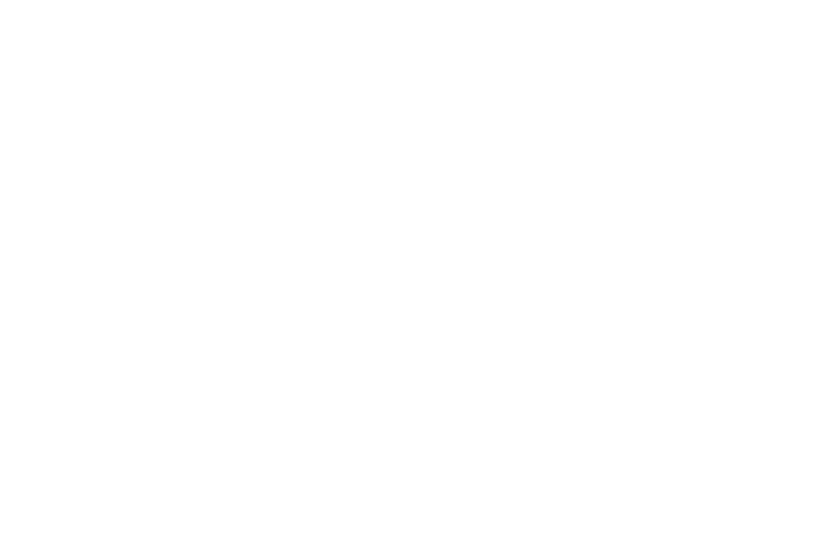
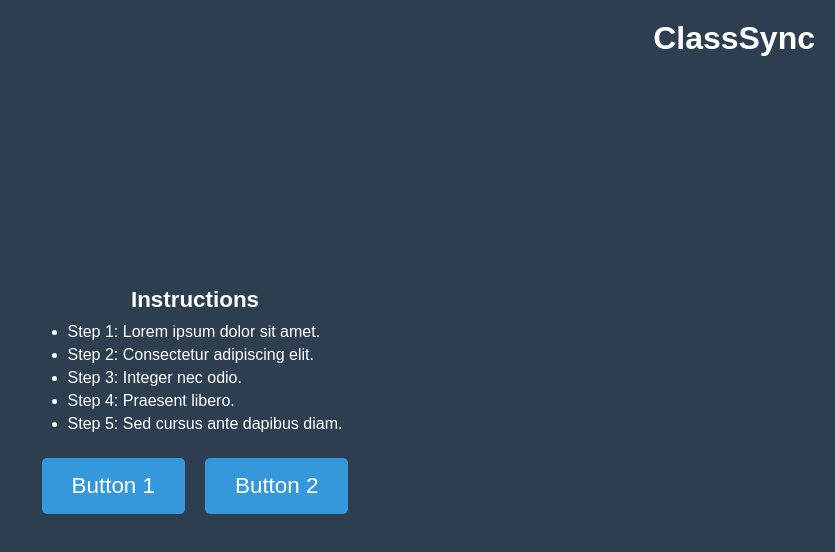
Before and after one commit to RyanHarang/ClassSync, a plain HTML site: page html/index.html in a window 1280 px wide. Shown: the whole page, without its empty margins (445-1280 px from the left). Drawn offline with Linux system fonts and the light colour scheme.

Commit message:
creating boilerplate

```diff
--- /dev/null
+++ b/css/styles.css
@@ -0,0 +1,68 @@
+* {
+  margin: 0;
+  padding: 0;
+  box-sizing: border-box;
+}
+
+body {
+  height: 100vh;
+  display: flex;
+  justify-content: center;
+  align-items: center;
+  background-color: #2c3e50;
+  font-family: Arial, sans-serif;
+}
+
+.title {
+  position: absolute;
+  top: 20px;
+  right: 20px;
+  font-size: 2rem;
+  color: white;
+  font-weight: bold;
+}
+
+.content {
+  display: flex;
+  flex-direction: column;
+  justify-content: center;
+  align-items: center;
+  text-align: center;
+  color: white;
+}
+
+.subtitle {
+  font-size: 1.4rem;
+  margin-bottom: 10px;
+}
+
+.instructions-list {
+  list-style-type: disc;
+  padding-left: 20px;
+  margin-bottom: 20px;
+  text-align: left;
+}
+
+.instruction {
+  margin-bottom: 5px;
+}
+
+.btn-container {
+  display: flex;
+  gap: 20px;
+}
+
+.btn {
+  padding: 15px 30px;
+  border: none;
+  border-radius: 5px;
+  background-color: #3498db;
+  color: white;
+  font-size: 1.4rem;
+  cursor: pointer;
+  transition: background-color 0.3s ease;
+}
+
+.btn:hover {
+  background-color: #2980b9;
+}
--- a/html/index.html
+++ b/html/index.html
@@ -1,14 +1,27 @@
 <!DOCTYPE html>
 <html lang="en">
+  <head>
+    <meta charset="UTF-8" />
+    <meta name="viewport" content="width=device-width, initial-scale=1.0" />
+    <title>ClassSync</title>
+    <link rel="stylesheet" href="../css/styles.css" />
+  </head>
 
-<head>
-    <meta charset="UTF-8">
-    <meta name="viewport" content="width=device-width, initial-scale=1.0">
-    <title>Document</title>
-</head>
-
-<body>
-
-</body>
-
+  <body>
+    <header class="title">ClassSync</header>
+    <section class="content">
+      <h2 class="subtitle">Instructions</h2>
+      <ul class="instructions-list">
+        <li class="instruction">Step 1: Lorem ipsum dolor sit amet.</li>
+        <li class="instruction">Step 2: Consectetur adipiscing elit.</li>
+        <li class="instruction">Step 3: Integer nec odio.</li>
+        <li class="instruction">Step 4: Praesent libero.</li>
+        <li class="instruction">Step 5: Sed cursus ante dapibus diam.</li>
+      </ul>
+      <div class="btn-container">
+        <button class="btn">Button 1</button>
+        <button class="btn">Button 2</button>
+      </div>
+    </section>
+  </body>
 </html>
```
Also changed, not shown: css/style.css (deleted).
